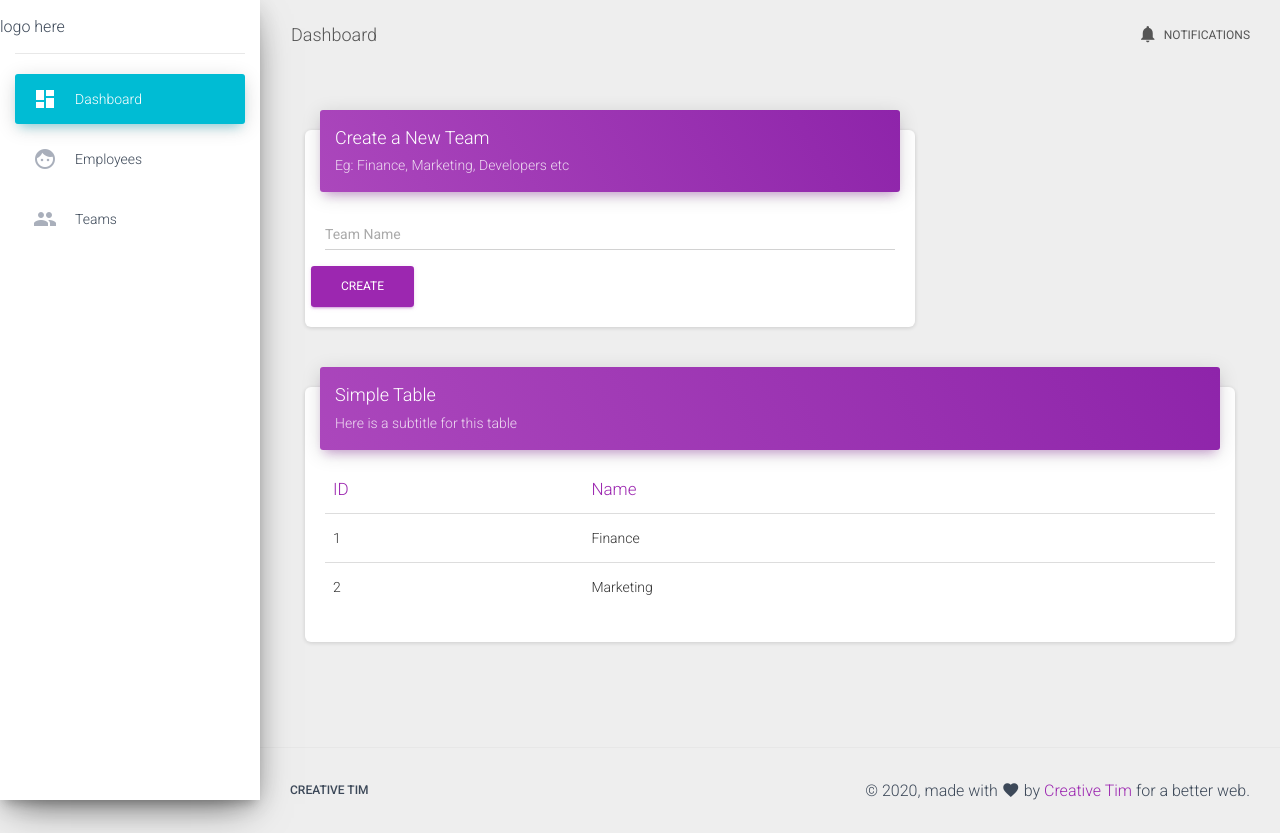
After one commit to navasfiroz/Ocean-HRM, a Flask app: page /teams/ in a window 1280 px wide. The commit adds this page. Run offline with Flask 2, Linux system fonts and the light colour scheme; data comes from the database, SQL or seed files in the repository; some libraries are stand-ins or nearby versions.

Commit message:
CURD for two classes

```diff
--- a/main.py
+++ b/main.py
@@ -1,5 +1,6 @@
-from flask import Flask, render_template
+from flask import Flask, render_template, request,redirect
 from flask_sqlalchemy import SQLAlchemy
+from datetime import datetime
 
 
 app = Flask(__name__)
@@ -16,6 +17,11 @@ class Organization(db.Model):
 #Need to check the email ID uniqueness, now skipping that part
 #Password treating as string, need to slat it later
 #User role need backend validation as well
+class Team(db.Model):
+    id = db.Column(db.Integer, primary_key=True)
+    name = db.Column(db.String, nullable=False)
+    users = db.relationship("User",backref="team")
+
 class User(db.Model):
     id = db.Column(db.Integer, primary_key=True)
     name = db.Column(db.String(150), nullable=False)
@@ -25,7 +31,7 @@ class User(db.Model):
     title = db.Column(db.String)
     role = db.Column(db.String)
     annual_leaves = db.Column(db.String)
-    team = db.Column(db.Integer)
+    team_id = db.Column(db.Integer, db.ForeignKey("team.id"))
     admin_to_team = db.Column(db.Integer)
     line_manager = db.Column(db.Integer)
     password = db.Column(db.String)
@@ -49,18 +55,12 @@ class Leave(db.Model):
     status = db.Column(db.String)
     action_by = db.Column(db.String)
 
-
-class Team(db.Model):
-    id = db.Column(db.Integer, primary_key=True)
-    name = db.Column(db.String, nullable=False)
-
 class Message(db.Model):
     id = db.Column(db.Integer, primary_key=True)
     sender = db.Column(db.Integer, nullable=False)
     receiver = db.Column(db.Integer, nullable=False)
     is_group = db.Column(db.Boolean, nullable=False)
     content = db.Column(db.String, nullable=False)
-
 
 class Activity_log(db.Model):
     id = db.Column(db.Integer, primary_key=True)
@@ -70,15 +70,46 @@ class Activity_log(db.Model):
 
 
 # db.create_all()
-# new_org = User(name="Azeez",email="navasfiroz@gmail.com")
-# db.session.add(new_org)
+# finance = Team(name="Finance")
+# db.session.add(finance)
 # db.session.commit()
-# for name in User.query.all():
-#     print(name.name)
+# navas = User(name="Navas",email="navasfiroz@gmail.com",team_id=1)
+# db.session.add(navas)
+# db.session.commit()
+
+# for user in User.query.all():
+#     print(user.team.name)
+
+@app.route('/employees/', methods=["GET","POST"])
+def employees():
+    all_team= Team.query.all()
+    all_users = User.query.all()
+    if request.method == "GET":
+        return render_template("profile.html", teams=all_team, users=all_users)
+    else:
+        name = request.form['name']
+        email = request.form['email']
+        team = request.form['team']
+        title = request.form['title']
+        role = request.form['role']
+        leaves = request.form['leaves']
+        doj = datetime.strptime(request.form['doj'],'%Y-%m-%d')
+        pay = request.form['pay']
+        new_user = User(name=name,email=email,team_id=team,role=role,annual_leaves=leaves,doj=doj,pay=pay)
+        db.session.add(new_user)
+        db.session.commit()
+        return redirect("/employees/")
 
 
-@app.route('/')
-def index_page():
-    return render_template("template.html")
+@app.route('/teams/', methods=["GET","POST"])
+def teams():
+    all_team= Team.query.all()
+    if request.method == "GET":
+        return render_template("teams.html", teams=all_team)
+    else:
+        name = request.form['team-name']
+        db.session.add(Team(name=name))
+        db.session.commit()
+        return redirect("/teams/")
 
 app.run(debug=True)
--- /dev/null
+++ b/templates/teams.html
@@ -0,0 +1,66 @@
+{% extends "template.html" %}
+{% block title %}
+<title>Teams</title>
+{% endblock %}
+{% block content %}
+<div class="container-fluid">
+  <div class="row">
+    <div class="col-md-8">
+      <div class="card">
+        <div class="card-header card-header-primary">
+          <h4 class="card-title">Create a New Team</h4>
+          <p class="card-category">Eg: Finance, Marketing, Developers etc</p>
+        </div>
+        <div class="card-body">
+          <form action="/teams/" method="POST">
+            <div class="row">
+              <div class="col-md-12">
+                <div class="form-group bmd-form-group">
+                  <label class="bmd-label-floating">Team Name</label>
+                  <input type="text" name="team-name" id="team-name" class="form-control">
+                </div>
+              </div>
+              <button type="submit" class="btn btn-primary pull-right">Create</button>
+              <div class="clearfix"></div>
+            </div>
+          </form>
+        </div>
+      </div>
+    </div>
+    <div class="col-md-12">
+      <div class="card">
+        <div class="card-header card-header-primary">
+          <h4 class="card-title ">Simple Table</h4>
+          <p class="card-category"> Here is a subtitle for this table</p>
+        </div>
+        <div class="card-body">
+          <div class="table-responsive">
+            <table class="table">
+              <thead class=" text-primary">
+                <tr><th>
+                  ID
+                </th>
+                <th>
+                  Name
+                </th>
+              </tr></thead>
+              <tbody>
+              {% for team in teams%}
+                <tr>
+                  <td>
+                    {{team.id}}
+                  </td>
+                  <td>
+                    {{team.name}}
+                  </td>
+                </tr>
+              {% endfor %}
+              </tbody>
+            </table>
+          </div>
+        </div>
+      </div>
+    </div>
+  </div>
+</div>
+{% endblock %}
--- a/templates/template.html
+++ b/templates/template.html
@@ -2,7 +2,8 @@
 <html lang="en">
 
 <head>
-  <title>Hello, world!</title>
+  {% block title %}
+  {% endblock %}
   <!-- Required meta tags -->
   <meta charset="utf-8">
   <meta content="width=device-width, initial-scale=1.0" name="viewport" />
@@ -16,7 +17,7 @@
 
 <body>
   <div class="wrapper ">
-    <div class="sidebar" data-color="purple" data-background-color="white">
+    <div class="sidebar" data-color="azure" data-background-color="white">
       <!--
       Tip 1: You can change the color of the sidebar using: data-color="purple | azure | green | orange | danger"
 
@@ -31,6 +32,18 @@
             <a class="nav-link" href="#0">
               <i class="material-icons">dashboard</i>
               <p>Dashboard</p>
+            </a>
+          </li>
+          <li class="nav-item">
+            <a class="nav-link" href="/employees/">
+              <i class="material-icons">face</i>
+              <p>Employees</p>
+            </a>
+          </li>
+          <li class="nav-item">
+            <a class="nav-link" href="/teams/">
+              <i class="material-icons">group</i>
+              <p>Teams</p>
             </a>
           </li>
           <!-- your sidebar here -->
@@ -65,7 +78,8 @@
       <!-- End Navbar -->
       <div class="content">
         <div class="container-fluid">
-          <!-- your content here -->
+          {% block content %}
+          {% endblock %}
         </div>
       </div>
       <footer class="footer">
@@ -102,7 +116,7 @@
 <!--  Notifications Plugin    -->
 <script src="{{ url_for('static', filename='js/plugins/bootstrap-notify.js') }}"></script>
 <!-- Control Center for Material Dashboard: parallax effects, scripts for the example pages etc -->
-<script src="{{ url_for('static', filename='js/material-dashboard.js?v=2.1.2') }}" type="text/javascript"></script>
+<script src="{{ url_for('static', filename='js/material-dashboard.js') }}" type="text/javascript"></script>
 </body>
 
 </html>
```
Also changed, not shown: templates/profile.html (added, +133 -0 lines), main.db.
